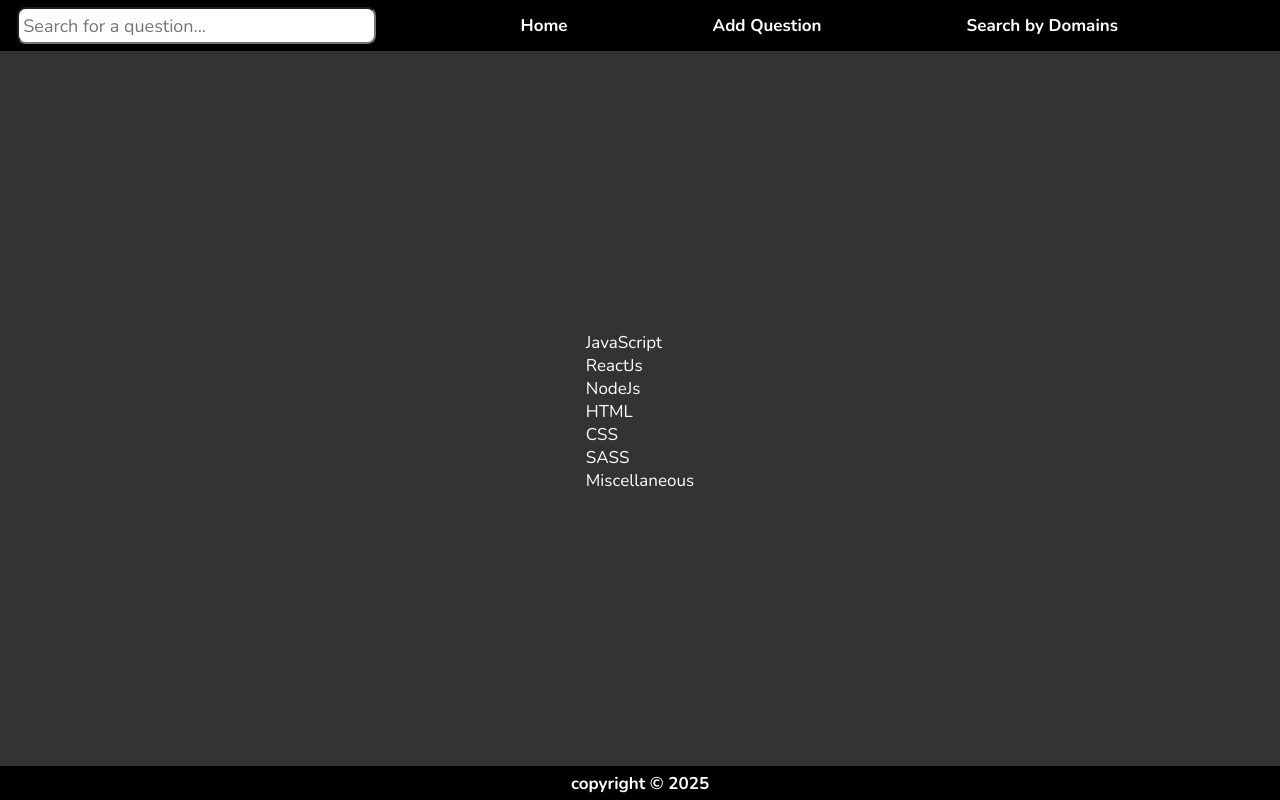
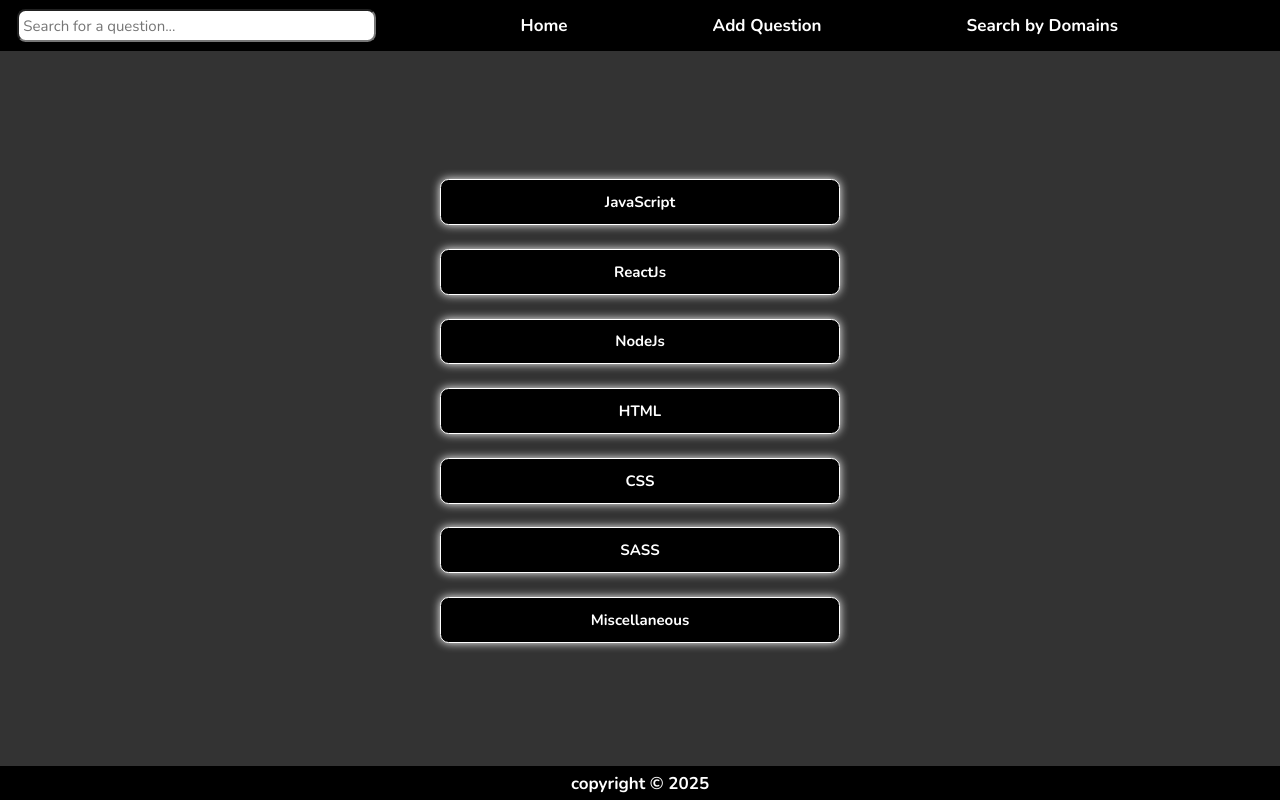
Before and after one commit to sirrajeevgupta/interview, a React (Create React App) app: page /domains in a window 1280 px wide. Built offline with nearby package versions, Linux system fonts and the light colour scheme; no server answers.

Commit message:
added domain filter

```diff
--- a/src/App.js
+++ b/src/App.js
@@ -6,6 +6,7 @@ import SingleQuestion from './components/SingleQuestion';
 import Missing from './components/Missing';
 import Layout from './components/Layout';
 import FilterByDomain from './components/FilterByDomain';
+import DomainQuestions from './components/DomainQuestions';
 import { useState, useEffect } from 'react';
 import axios from './api/axios';
 
@@ -82,7 +83,10 @@ function App() {
             }
           />
         </Route>
-        <Route path='domains' element={<FilterByDomain />}></Route>
+        <Route path='domains'>
+          <Route index element={<FilterByDomain />} />
+          <Route path=':domain' element={<DomainQuestions />}></Route>
+        </Route>
       </Route>
       <Route path='*' element={<Missing />} />
     </Routes>
--- /dev/null
+++ b/src/components/DomainQuestions.js
@@ -0,0 +1,32 @@
+import { useEffect, useState } from 'react';
+import { useParams } from 'react-router-dom';
+import axios from '../api/axios';
+import QuestionsList from './QuestionsList';
+
+const DomainQuestions = () => {
+  const { domain } = useParams();
+
+  const [domianQuestions, setDomainQuestions] = useState([]);
+
+  useEffect(() => {
+    const getQuestionsByDomain = async () => {
+      try {
+        const response = await axios.get(`questions/domains/${domain}`);
+        console.log(response.data);
+        setDomainQuestions(response.data);
+      } catch (err) {
+        console.log(err?.response?.data?.message);
+      }
+    };
+
+    getQuestionsByDomain();
+  }, [domain]);
+
+  return (
+    <section>
+      <QuestionsList questionsList={domianQuestions} />
+    </section>
+  );
+};
+
+export default DomainQuestions;
--- a/src/components/FilterByDomain.js
+++ b/src/components/FilterByDomain.js
@@ -6,25 +6,25 @@ const FilterByDomain = () => {
     <section>
       <ul className='domains'>
         <li>
-          <Link>JavaScript</Link>
+          <Link to='/domains/JavaScript'>JavaScript</Link>
         </li>
         <li>
-          <Link>ReactJs</Link>
+          <Link to='/domains/ReactJs'>ReactJs</Link>
         </li>
         <li>
-          <Link>NodeJs</Link>
+          <Link to='/domains/NodeJs'>NodeJs</Link>
         </li>
         <li>
-          <Link>HTML</Link>
+          <Link to='/domains/HTML'>HTML</Link>
         </li>
         <li>
-          <Link>CSS</Link>
+          <Link to='/domains/CSS'>CSS</Link>
         </li>
         <li>
-          <Link>SASS</Link>
+          <Link to='/domains/SASS'>SASS</Link>
         </li>
         <li>
-          <Link>Miscellaneous</Link>
+          <Link to='/domains/Miscellaneous'>Miscellaneous</Link>
         </li>
       </ul>
     </section>
--- a/src/components/SingleQuestion.js
+++ b/src/components/SingleQuestion.js
@@ -89,11 +89,9 @@ const SingleQuestion = ({ questionsList, setQuestionsList }) => {
             </Link>
           </li>
           <li>
-            <Link>
-              <button onClick={() => handleDelete()}>
-                <FontAwesomeIcon icon={faTrashCan} />
-              </button>
-            </Link>
+            <button onClick={() => handleDelete()}>
+              <FontAwesomeIcon icon={faTrashCan} />
+            </button>
           </li>
         </ul>
       </article>
--- a/src/index.css
+++ b/src/index.css
@@ -54,8 +54,12 @@ nav {
 
 nav input {
   width: 40%;
-  font-size: 18px;
+  font-family: 'Nunito', sans-serif;
+  font-size: 15px;
+  padding: 0.25rem;
+  border-radius: 0.5rem;
 }
+
 nav ul {
   width: 100%;
   display: flex;
@@ -144,16 +148,16 @@ button {
 }
 textarea {
   font-size: 35px;
+  margin-bottom: 1rem;
 }
 label,
 button {
   font-weight: bold;
-  margin-top: 1rem;
 }
 
-button {
+form button {
   padding: 0.5rem;
-  margin-top: 1rem;
+  margin-top: 3rem;
   font-size: 15px;
 }
 .formHelpers {
@@ -162,12 +166,13 @@ button {
   align-items: center;
   margin-top: 1rem;
 }
-input,
-select {
+form input,
+form select {
   font-family: 'Nunito', sans-serif;
   font-size: 15px;
   padding: 0.25rem;
   border-radius: 0.5rem;
+  margin-bottom: 1rem;
 }
 .formHelpers input,
 .formHelpers select {
@@ -221,4 +226,23 @@ article button:focus {
 }
 
 .domains {
+  display: flex;
+  flex-direction: column;
+  justify-content: center;
+  align-items: center;
 }
+
+.domains li {
+  border: 1px solid white;
+  margin: 0.7rem;
+  padding: 0.7rem;
+  width: 400px;
+  display: flex;
+  justify-content: center;
+  align-items: center;
+  border-radius: 0.5rem;
+  background-color: #000;
+  box-shadow: 0 0 10px #fff;
+  font-size: 15px;
+  font-weight: bold;
+}
```
Also changed, not shown: src/components/QuestionExcerpt.js (deleted, +0 -7 lines).
